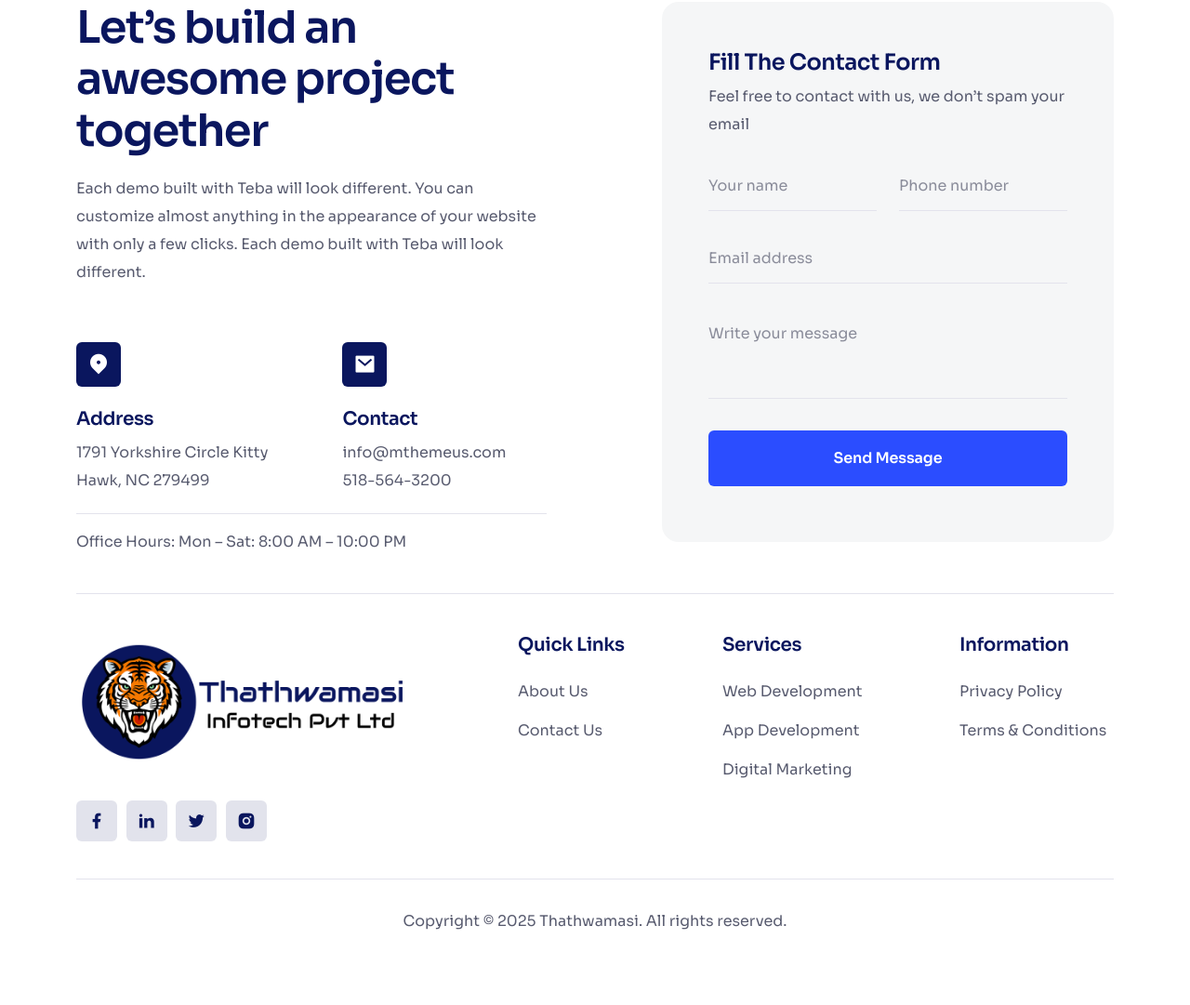
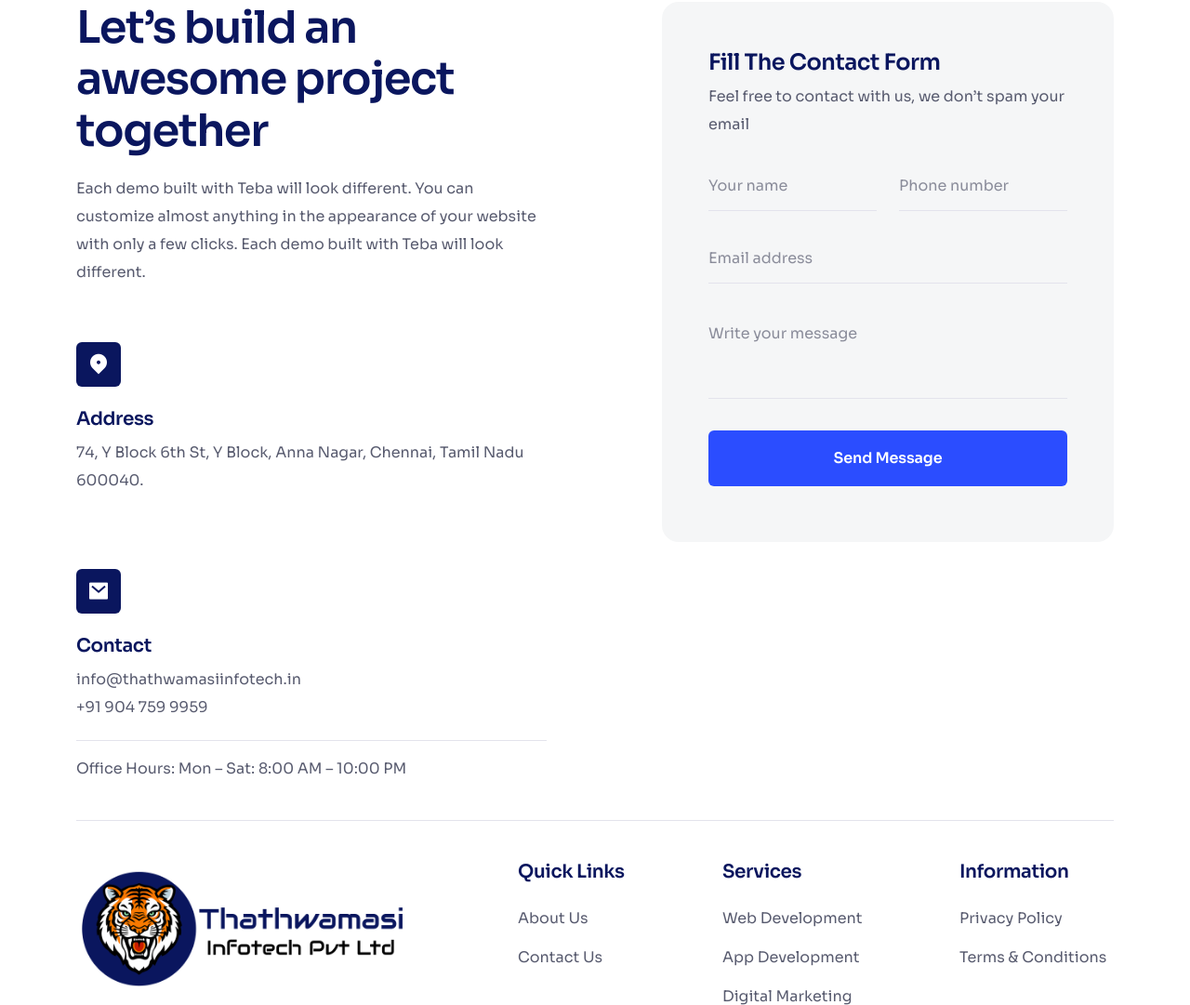
Before and after one commit to atf-tech/Thathwamasi, a Django app: page /contact in a window 1280 px wide. Shown: the part 384-1465 px from the top of the page at 93% size. Before the commit the page ends 1384 px from the top, so only its background shows below. Run offline with Django 5.2, Linux system fonts and the light colour scheme; some libraries are stand-ins or nearby versions.

Commit message:
contact details update

```diff
--- a/website/templates/website/about.html
+++ b/website/templates/website/about.html
@@ -147,8 +147,8 @@
               <div class="thath-contact-info">
                 <i class="ri-mail-fill"></i>
                 <h5>Contact</h5>
-                <a href="mailto:name@email.com">info@thathwamasiinfotech.in</a>
-                <a href="tel:123">+91 987 654 3210</a>
+                <a href="mailto:info@thathwamasiinfotech.in">info@thathwamasiinfotech.in</a>
+                <a href="tel:+919047599959">+91 904 759 9959</a>
               </div>
             </div>
             Office Hours: Mon – Sat: 09:30 AM – 06:30 PM
--- a/website/templates/website/contact.html
+++ b/website/templates/website/contact.html
@@ -30,14 +30,13 @@
               <div class="thath-contact-info">
                 <i class="ri-map-pin-2-fill"></i>
                 <h5>Address</h5>
-                <p>1791 Yorkshire Circle Kitty<br>
-                Hawk, NC 279499</p>
+                <p>74, Y Block 6th St, Y Block, Anna Nagar, Chennai, Tamil Nadu 600040.</p>
               </div>
               <div class="thath-contact-info">
                 <i class="ri-mail-fill"></i>
                 <h5>Contact</h5>
-                <a href="mailto:name@email.com">info@mthemeus.com</a>
-                <a href="tel:123">518-564-3200</a>
+                <a href="mailto:info@thathwamasiinfotech.in">info@thathwamasiinfotech.in</a>
+                <a href="tel:+919047599959">+91 904 759 9959</a>
               </div>
             </div>
             Office Hours: Mon – Sat: 8:00 AM – 10:00 PM
--- a/website/templates/website/includes/header.html
+++ b/website/templates/website/includes/header.html
@@ -35,8 +35,8 @@
         </div>
         <div class="thath-header-info">
           <ul>
-            <li><a href="tel:123"><i class="ri-phone-fill"></i>+91 987 654 3210</a></li>
-            <li><a href="mailto:name@email.com"><i class="ri-mail-fill"></i>info@thathwamasiinfotech.in</a></li>
+            <li><a href="tel:+919047599959"><i class="ri-phone-fill"></i>+91 904 759 9959</a></li>
+            <li><a href="mailto:info@thathwamasiinfotech.in"><i class="ri-mail-fill"></i>info@thathwamasiinfotech.in</a></li>
           </ul>
         </div>
       </div>
```
